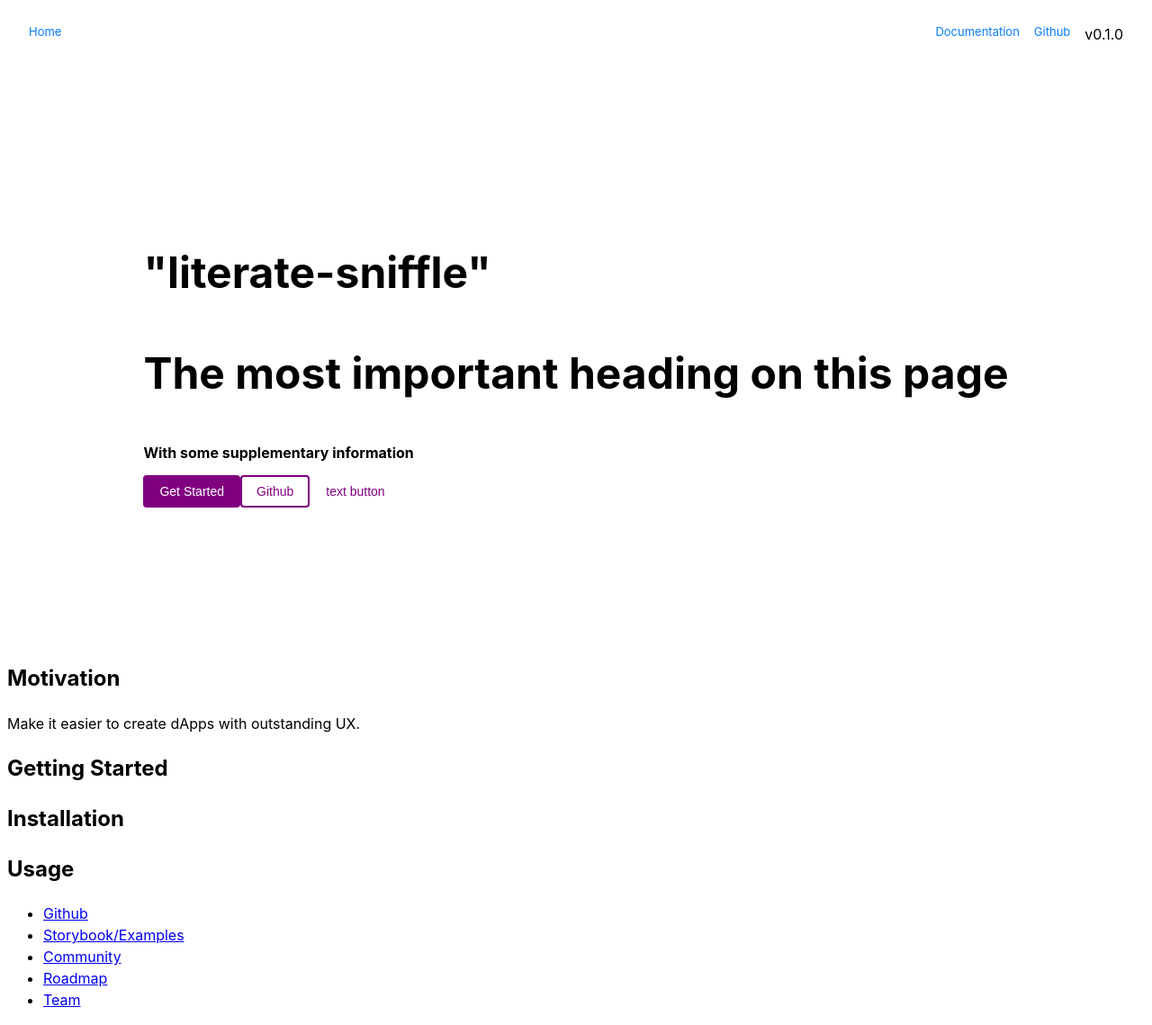
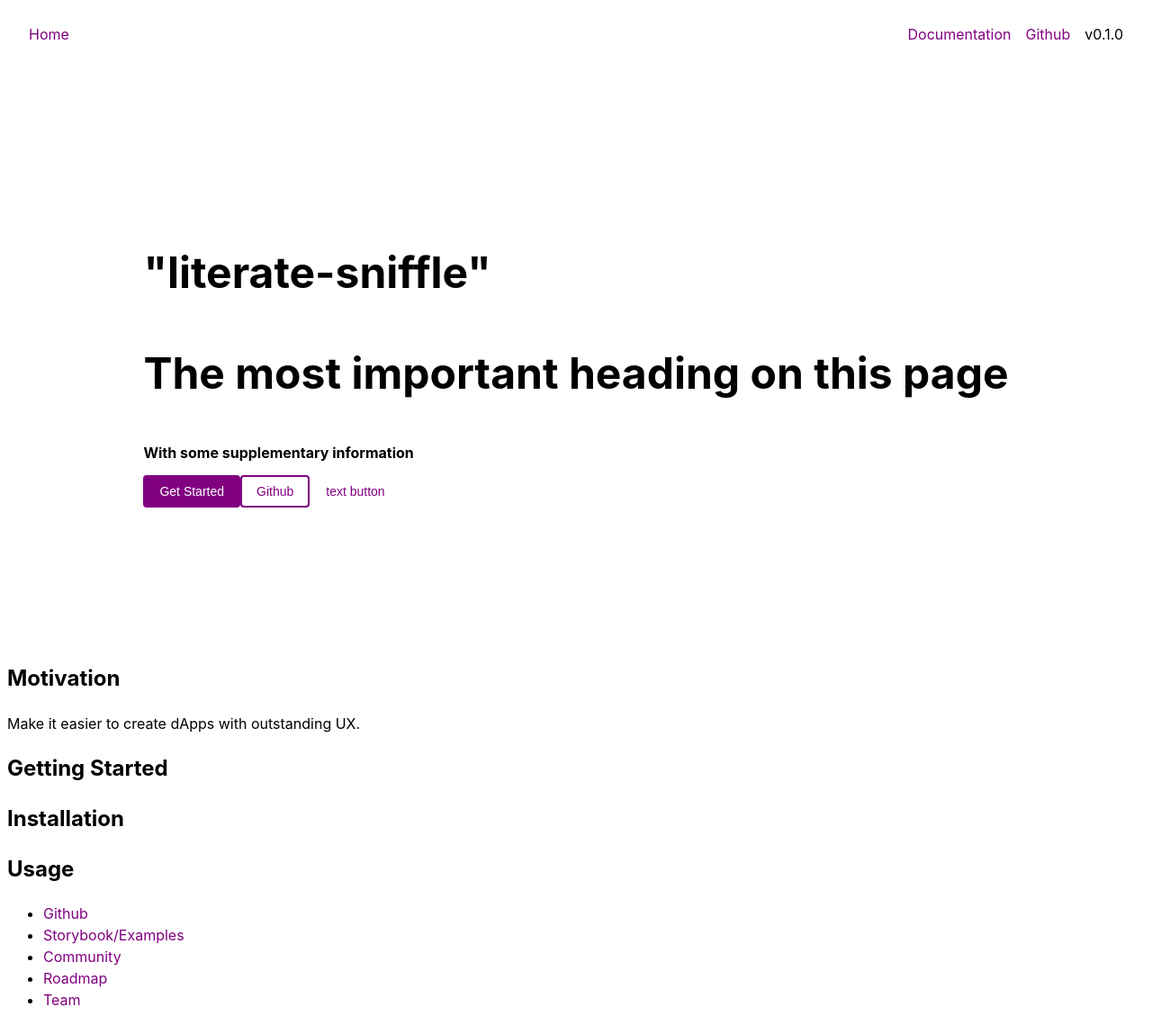
Before and after one commit to ConsenSysMesh/design-system-website, a Next.js app: page / in a window 1280 px wide. Shown: the whole page at 90% size. Built offline with nearby package versions, Linux system fonts and the light colour scheme.

Commit message:
use styled Link component

```diff
--- a/components/footer.js
+++ b/components/footer.js
@@ -1,22 +1,23 @@
 import React from 'react';
+import Link from '../components/Link'
 
 const Footer = ({}) => (
   <footer>
     <ul>
       <li>
-        <a href="#!">Github</a>
+        <Link href="#!">Github</Link>
       </li>
       <li>
-        <a href="#!">Storybook/Examples</a>
+        <Link href="#!">Storybook/Examples</Link>
       </li>
       <li>
-        <a href="#!">Community</a>
+        <Link href="#!">Community</Link>
       </li>
       <li>
-        <a href="#!">Roadmap</a>
+        <Link href="#!">Roadmap</Link>
       </li>
       <li>
-        <a href="#!">Team</a>
+        <Link href="#!">Team</Link>
       </li>
     </ul>
   </footer>
--- a/components/nav.js
+++ b/components/nav.js
@@ -1,5 +1,7 @@
 import React from 'react'
-import Link from 'next/link'
+import NextLink from 'next/link'
+
+import Link from '../components/Link'
 
 const links = [
   { href: 'https://github.com/segmentio/create-next-app', label: 'Github' }
@@ -12,9 +14,9 @@ const Nav = () => (
   <nav>
     <ul>
       <li>
-        <Link prefetch href="/">
-          <a>Home</a>
-        </Link>
+        <NextLink prefetch href="/">
+          <Link>Home</Link>
+        </NextLink>
       </li>
       {/* <ul>
         {links.map(({ key, href, label }) => (
@@ -27,10 +29,10 @@ const Nav = () => (
       </ul> */}
       <ul>
         <li>
-          <a href="#!">Documentation</a>
+          <Link href="#!">Documentation</Link>
         </li>
         <li>
-          <a href="#!">Github</a>
+          <Link href="#!">Github</Link>
         </li>
         <li>v0.1.0</li>
       </ul>
```
